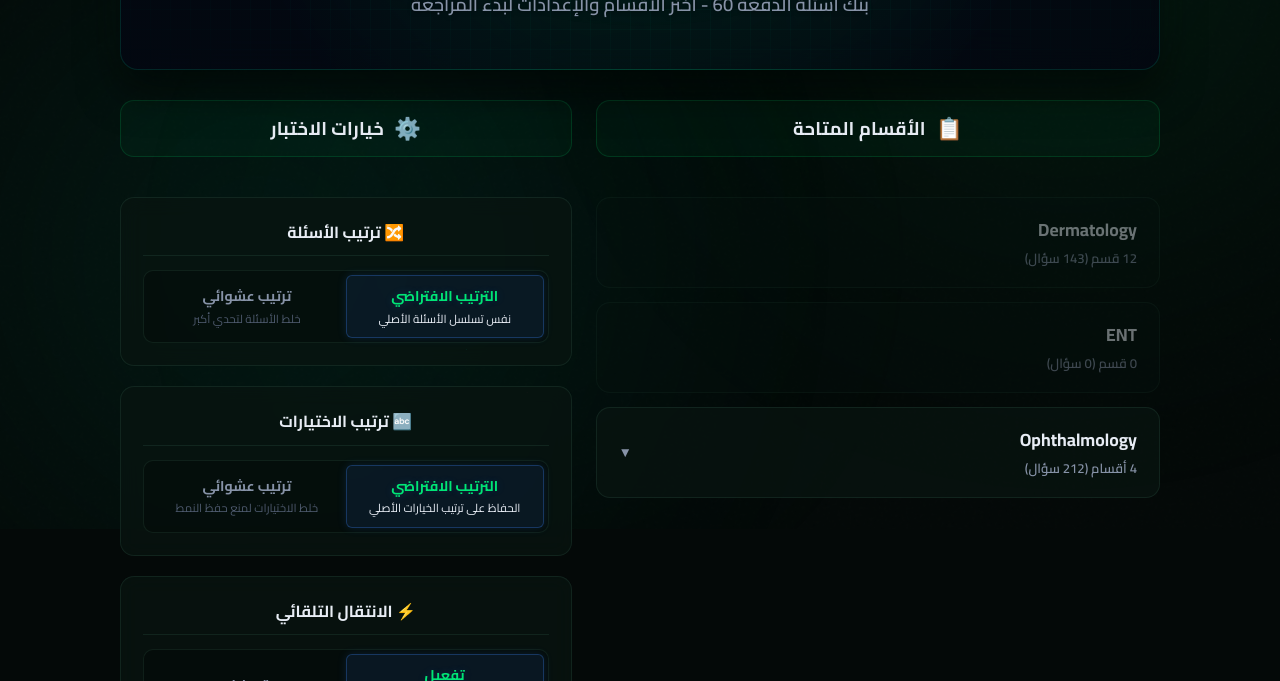
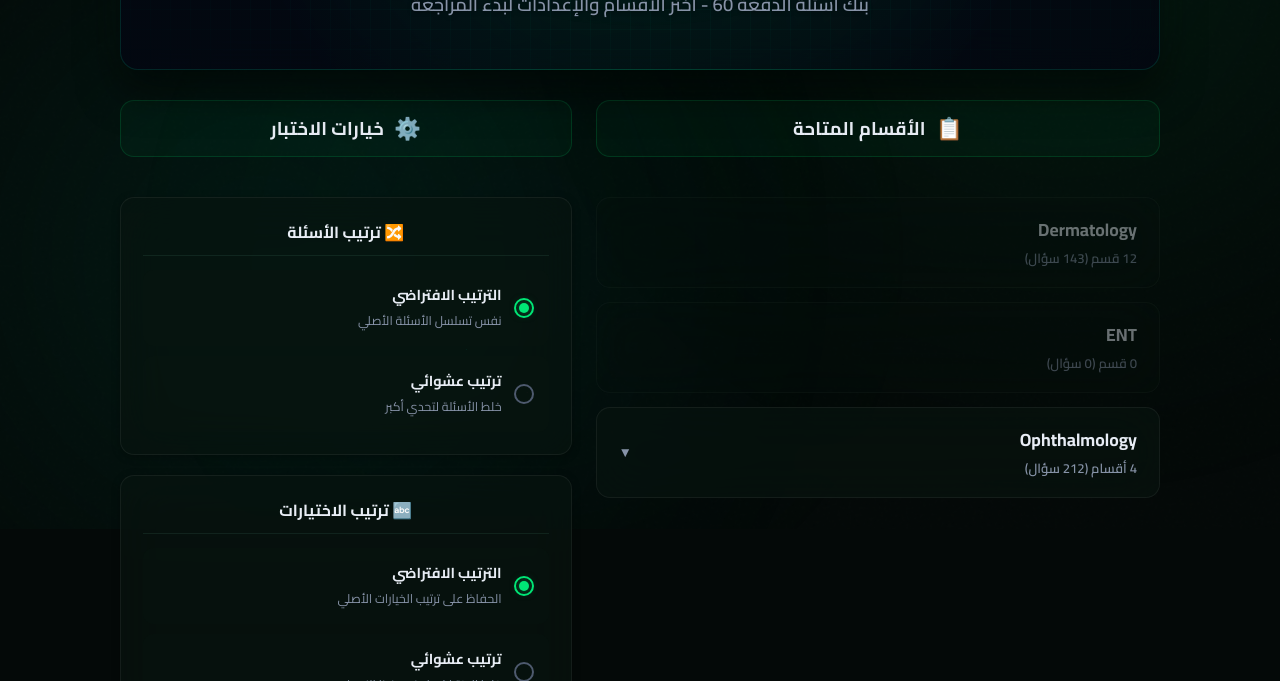
Before and after one commit to dr-gad/AUC_MEDICINE_60_MCQs_BOYS, a plain HTML site: page index.html in a window 1280 px wide. Shown: the part 271-952 px from the top of the page. Drawn offline with Linux system fonts and the light colour scheme.

Commit message:
Port premium vertical glassmorphism settings controls and refine visual container card layouts

```diff
--- a/app.js
+++ b/app.js
@@ -13,38 +13,10 @@ let parentAnswersState = null;
 // Initialization
 document.addEventListener('DOMContentLoaded', () => {
   renderCategories();
-  initSegmentedControls();
   updateSavedCounts();
   restoreQuizProgress();
   createParticles();
 });
-
-// Initialize Segmented Controls
-function initSegmentedControls() {
-  const controls = document.querySelectorAll('.segmented-control');
-  controls.forEach(control => {
-    const inputs = control.querySelectorAll('input[type="radio"]');
-    inputs.forEach(input => {
-      input.addEventListener('change', () => {
-        if (input.checked) {
-          // Clear active class from siblings
-          control.querySelectorAll('.segmented-tab').forEach(tab => {
-            tab.classList.remove('active');
-          });
-          // Add active class to selected tab
-          input.closest('.segmented-tab').classList.add('active');
-
-          // Toggle shift class based on value
-          if (input.value === 'random' || input.value === 'off') {
-            control.classList.add('shift');
-          } else {
-            control.classList.remove('shift');
-          }
-        }
-      });
-    });
-  });
-}
 
 // Render Category Cards (Accordion Bento Layout)
 function renderCategories() {
@@ -1129,22 +1101,12 @@ function restoreQuizProgress() {
       const qInput = document.querySelector(`input[name="questionOrder"][value="${state.questionOrder}"]`);
       if (qInput) {
         qInput.checked = true;
-        const tab = qInput.closest('.segmented-tab');
-        if (tab) {
-          tab.parentNode.querySelectorAll('.segmented-tab').forEach(t => t.classList.remove('active'));
-          tab.classList.add('active');
-        }
       }
     }
     if (state.optionOrder) {
       const oInput = document.querySelector(`input[name="optionOrder"][value="${state.optionOrder}"]`);
       if (oInput) {
         oInput.checked = true;
-        const tab = oInput.closest('.segmented-tab');
-        if (tab) {
-          tab.parentNode.querySelectorAll('.segmented-tab').forEach(t => t.classList.remove('active'));
-          tab.classList.add('active');
-        }
       }
     }
 
--- a/index.html
+++ b/index.html
@@ -55,48 +55,66 @@
 
                     <div class="settings-card">
                         <h4 class="settings-label">🔀 ترتيب الأسئلة</h4>
-                        <div class="segmented-control" id="question-order-control">
-                            <label class="segmented-tab active">
-                                <input type="radio" name="questionOrder" value="default" checked>
+                        <div class="radio-group">
+                            <label class="radio-option">
+                                <span class="radio-label">
                                     <strong>الترتيب الافتراضي</strong>
                                     <small>نفس تسلسل الأسئلة الأصلي</small>
+                                </span>
+                                <input type="radio" name="questionOrder" value="default" checked>
+                                <span class="radio-custom"></span>
                             </label>
-                            <label class="segmented-tab">
-                                <input type="radio" name="questionOrder" value="random">
+                            <label class="radio-option">
+                                <span class="radio-label">
                                     <strong>ترتيب عشوائي</strong>
                                     <small>خلط الأسئلة لتحدي أكبر</small>
+                                </span>
+                                <input type="radio" name="questionOrder" value="random">
+                                <span class="radio-custom"></span>
                             </label>
                         </div>
                     </div>
 
                     <div class="settings-card">
                         <h4 class="settings-label">🔤 ترتيب الاختيارات</h4>
-                        <div class="segmented-control" id="option-order-control">
-                            <label class="segmented-tab active">
-                                <input type="radio" name="optionOrder" value="default" checked>
+                        <div class="radio-group">
+                            <label class="radio-option">
+                                <span class="radio-label">
                                     <strong>الترتيب الافتراضي</strong>
                                     <small>الحفاظ على ترتيب الخيارات الأصلي</small>
+                                </span>
+                                <input type="radio" name="optionOrder" value="default" checked>
+                                <span class="radio-custom"></span>
                             </label>
-                            <label class="segmented-tab">
-                                <input type="radio" name="optionOrder" value="random">
+                            <label class="radio-option">
+                                <span class="radio-label">
                                     <strong>ترتيب عشوائي</strong>
                                     <small>خلط الاختيارات لمنع حفظ النمط</small>
+                                </span>
+                                <input type="radio" name="optionOrder" value="random">
+                                <span class="radio-custom"></span>
                             </label>
                         </div>
                     </div>
 
                     <div class="settings-card">
                         <h4 class="settings-label">⚡ الانتقال التلقائي</h4>
-                        <div class="segmented-control" id="auto-transition-control">
-                            <label class="segmented-tab active">
-                                <input type="radio" name="autoTransition" value="on" checked>
+                        <div class="radio-group">
+                            <label class="radio-option">
+                                <span class="radio-label">
                                     <strong>تفعيل</strong>
                                     <small>انتقال تلقائي للسؤال التالي عند الإجابة الصحيحة</small>
+                                </span>
+                                <input type="radio" name="autoTransition" value="on" checked>
+                                <span class="radio-custom"></span>
                             </label>
-                            <label class="segmented-tab">
-                                <input type="radio" name="autoTransition" value="off">
+                            <label class="radio-option">
+                                <span class="radio-label">
                                     <strong>تعطيل</strong>
                                     <small>الانتظار ونقر "التالي" دائماً</small>
+                                </span>
+                                <input type="radio" name="autoTransition" value="off">
+                                <span class="radio-custom"></span>
                             </label>
                         </div>
                     </div>
--- a/style.css
+++ b/style.css
@@ -11,6 +11,11 @@
   --bg-card: rgba(8, 20, 16, 0.75);
   --bg-card-hover: rgba(18, 42, 34, 0.80);
   --bg-card-active: rgba(6, 214, 160, 0.08);
+
+  /* Glassmorphism Tokens */
+  --glass-bg: rgba(8, 20, 16, 0.65);
+  --glass-border: 1px solid rgba(255, 255, 255, 0.06);
+  --glass-blur: 24px;
 
   /* Neon Accents */
   --color-blue: #00e676; /* Vibrant bright green */
@@ -555,13 +560,15 @@ body {
   display: flex;
   flex-direction: column;
   align-items: stretch;
-  background: var(--bg-card);
-  border: 1px solid var(--border-color);
+  background: var(--glass-bg);
+  border: var(--glass-border);
   border-radius: var(--radius-md);
   transition: var(--transition-fast);
   position: relative;
   overflow: hidden;
   user-select: none;
+  backdrop-filter: blur(var(--glass-blur));
+  -webkit-backdrop-filter: blur(var(--glass-blur));
 }
 
 .category-card.disabled {
@@ -744,14 +751,16 @@ body {
 
 /* SETTINGS BENTO BOXES */
 .settings-card {
-  background: var(--bg-card);
-  border: 1px solid var(--border-color);
+  background: var(--glass-bg);
+  border: var(--glass-border);
   padding: 22px;
   border-radius: var(--radius-md);
   display: flex;
   flex-direction: column;
   gap: 14px;
-  backdrop-filter: blur(10px);
+  backdrop-filter: blur(var(--glass-blur));
+  -webkit-backdrop-filter: blur(var(--glass-blur));
+  box-shadow: var(--shadow-sm);
 }
 
 .settings-label {
@@ -759,76 +768,6 @@ body {
   font-weight: 700;
   border-bottom: 1px solid var(--border-color);
   padding-bottom: 10px;
-}
-
-.segmented-control {
-  display: flex;
-  background: rgba(0, 0, 0, 0.25);
-  padding: 4px;
-  border-radius: var(--radius-sm);
-  border: 1px solid var(--border-color);
-  position: relative;
-}
-
-.segmented-tab {
-  flex: 1;
-  display: flex;
-  flex-direction: column;
-  align-items: center;
-  justify-content: center;
-  padding: 10px;
-  cursor: pointer;
-  z-index: 2;
-  border-radius: 6px;
-  transition: var(--transition-fast);
-  text-align: center;
-  user-select: none;
-}
-
-.segmented-tab strong {
-  font-size: 0.88rem;
-  font-weight: 700;
-  color: var(--text-secondary);
-  transition: var(--transition-fast);
-}
-
-.segmented-tab small {
-  font-size: 0.72rem;
-  color: var(--text-muted);
-  margin-top: 2px;
-  transition: var(--transition-fast);
-}
-
-.segmented-tab input {
-  display: none;
-}
-
-.segmented-tab.active strong {
-  color: var(--color-blue);
-  text-shadow: 0 0 8px rgba(59, 130, 246, 0.2);
-}
-
-.segmented-tab.active small {
-  color: var(--text-primary);
-}
-
-.segmented-control::after {
-  content: '';
-  position: absolute;
-  top: 4px;
-  bottom: 4px;
-  right: 4px;
-  width: calc(50% - 4px);
-  background: rgba(59, 130, 246, 0.1);
-  border: 1px solid rgba(59, 130, 246, 0.3);
-  box-shadow: 0 0 10px rgba(59, 130, 246, 0.15);
-  border-radius: 6px;
-  transition: transform 0.25s cubic-bezier(0.4, 0, 0.2, 1);
-  z-index: 1;
-}
-
-.segmented-control.shift::after {
-  transform: translateX(-100%); /* Since layout is RTL, translate left */
 }
 
 /* Counter Bento Box */
@@ -1139,13 +1078,14 @@ body {
 
 /* Beautiful Question Card */
 .question-container {
-  background: var(--bg-card);
-  border: 1px solid var(--border-color);
+  background: var(--glass-bg);
+  border: var(--glass-border);
   padding: 35px;
   border-radius: var(--radius-lg);
   margin-bottom: 25px;
   box-shadow: var(--shadow-lg);
-  backdrop-filter: blur(18px);
+  backdrop-filter: blur(var(--glass-blur));
+  -webkit-backdrop-filter: blur(var(--glass-blur));
   display: flex;
   flex-direction: column;
   overflow: hidden;
```
Lines whose indentation alone changed are shown as unchanged.
